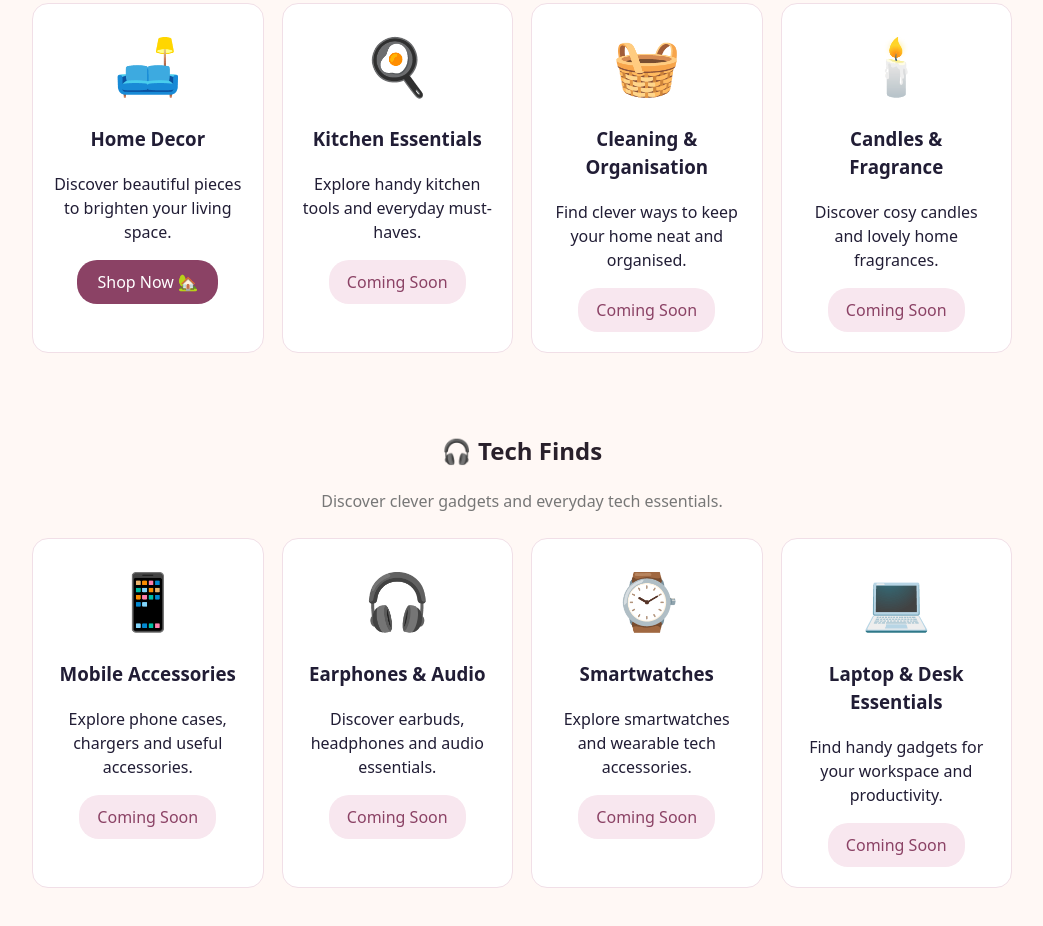
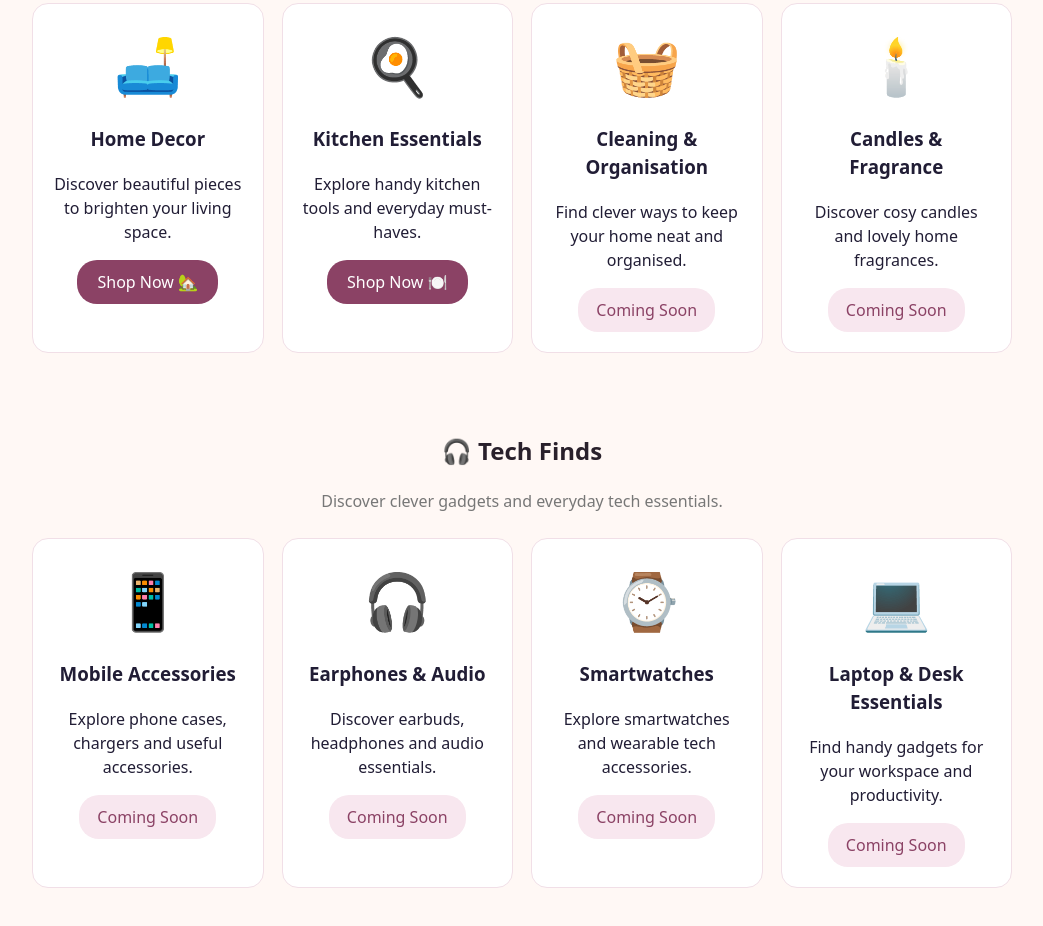
Before and after one commit to shonalibaske-maker/Pocketboost, a plain HTML site: page index.html in a window 1280 px wide. Shown: the part 7095-8021 px from the top of the page, without its empty margins (118-1161 px from the left). Drawn offline with Linux system fonts and the light colour scheme.

Commit message:
Update index.html

```diff
--- a/index.html
+++ b/index.html
@@ -524,10 +524,15 @@ Shop Now 🏡
 
     <div style="background:#fff;border:1px solid #f1dfe7;border-radius:16px;padding:20px;text-align:center;">
       <div style="font-size:55px;">🍳</div>
-      <h3>Kitchen Essentials</h3>
-      <p>Explore handy kitchen tools and everyday must-haves.</p>
-      <span style="display:inline-block;background:#f8e7ef;color:#8b4265;padding:10px 18px;border-radius:20px;">Coming Soon</span>
-    </div>
+<h3>Kitchen Essentials</h3>
+<p>Explore handy kitchen tools and everyday must-haves.</p>
+<a href="https://www.amazon.in/dp/B07TKKJVRP?tag=pocketboostfi-21"
+target="_blank"
+rel="nofollow sponsored noopener"
+style="display:inline-block;background:#8b4265;color:white;padding:10px 20px;border-radius:20px;text-decoration:none;">
+Shop Now 🍽️
+</a>
+</div>
 
     <div style="background:#fff;border:1px solid #f1dfe7;border-radius:16px;padding:20px;text-align:center;">
       <div style="font-size:55px;">🧺</div>
```
